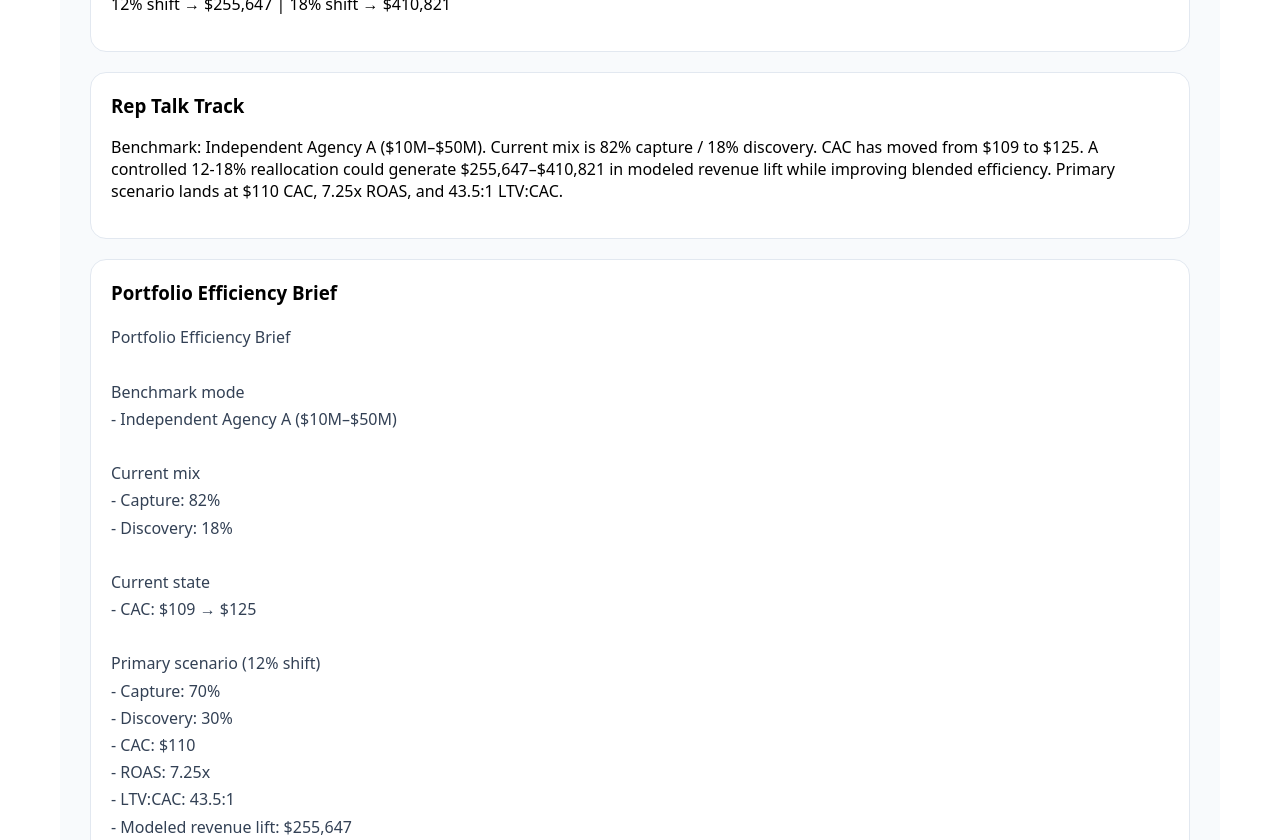
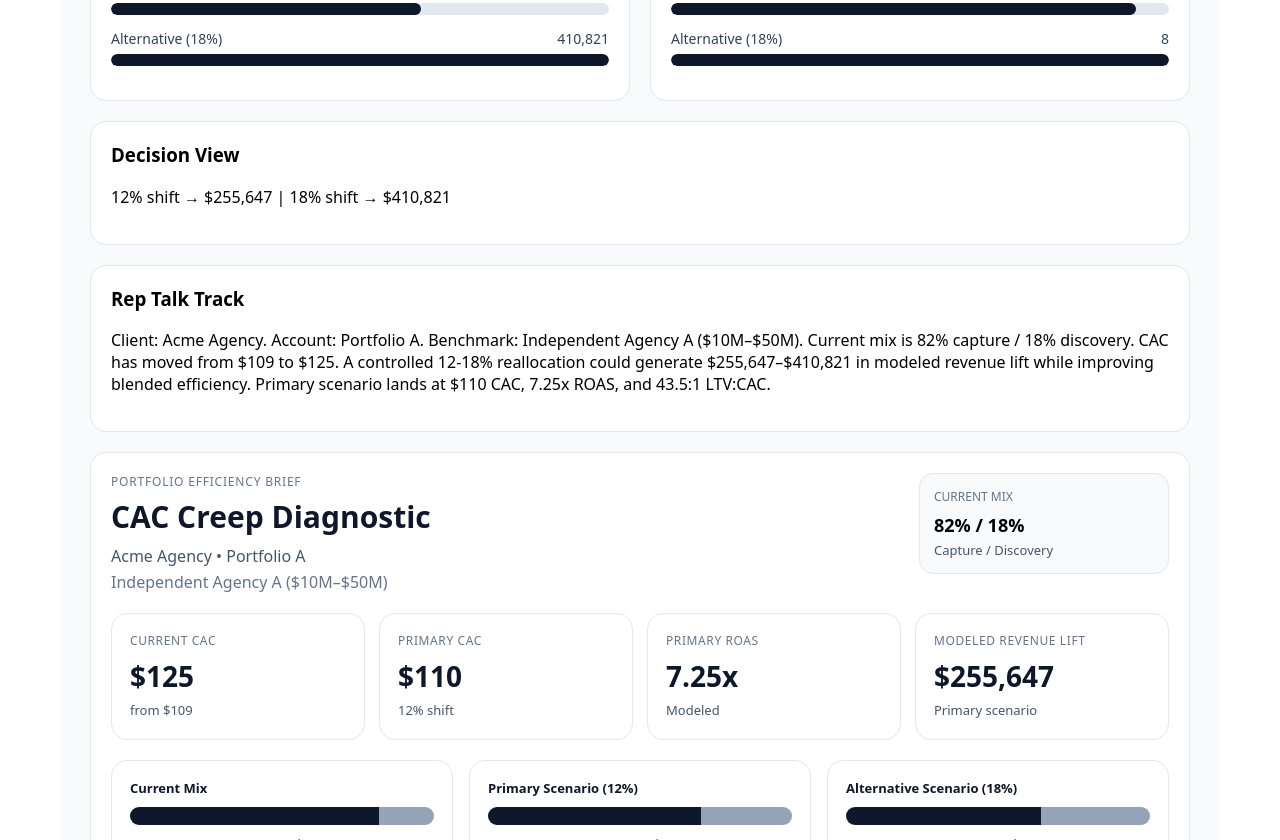
Before and after one commit to ScottMHarris1/revenue-architecture-tools, a Next.js app: page / in a window 1280 px wide. Shown: the part 1960-2800 px from the top of the page. Built offline with nearby package versions, Linux system fonts and the light colour scheme.

Commit message:
Update page.tsx

```diff
--- a/app/page.tsx
+++ b/app/page.tsx
@@ -16,6 +16,9 @@ import {
 import { formatMoney, formatROAS, formatRatio } from "../lib/format";
 
 export default function Page() {
+  const [clientName, setClientName] = useState("Acme Agency");
+  const [accountName, setAccountName] = useState("Portfolio A");
+
   const [spend, setSpend] = useState(300000);
   const [conversions, setConversions] = useState(2400);
   const [priorSpend, setPriorSpend] = useState(250000);
@@ -89,7 +92,7 @@ export default function Page() {
     ]
   );
 
-  const repSummary = `Benchmark: ${
+  const repSummary = `Client: ${clientName}. Account: ${accountName}. Benchmark: ${
     benchmarkLabels[benchmarkMode]
   }. Current mix is ${captureMix}% capture / ${discoveryMix}% discovery. CAC has moved from ${formatMoney(
     A.priorCAC
@@ -102,6 +105,12 @@ export default function Page() {
   )} CAC, ${formatROAS(A.roas)} ROAS, and ${formatRatio(A.ltvToCac)} LTV:CAC.`;
 
   const clientExport = `Portfolio Efficiency Brief
+
+Client
+- ${clientName}
+
+Account / Portfolio
+- ${accountName}
 
 Benchmark mode
 - ${benchmarkLabels[benchmarkMode]}
@@ -144,6 +153,10 @@ Run a controlled ${shiftA}% to ${shiftB}% reallocation test, hold spend flat, an
     setTimeout(() => setCopiedClient(false), 1500);
   }
 
+  function handlePrintBrief() {
+    window.print();
+  }
+
   const maxLift = Math.max(A.lift, B.lift, 1);
   const maxRoas = Math.max(A.roas, B.roas, 1);
 
@@ -157,25 +170,88 @@ Run a controlled ${shiftA}% to ${shiftB}% reallocation test, hold spend flat, an
         minHeight: "100vh",
       }}
     >
+      <style>{`
+        @media print {
+          body {
+            background: white !important;
+          }
+
+          .no-print {
+            display: none !important;
+          }
+
+          .print-only-brief {
+            display: block !important;
+          }
+
+          .print-page {
+            max-width: 100% !important;
+            margin: 0 !important;
+            padding: 0 !important;
+          }
+
+          .print-card {
+            border: 1px solid #e2e8f0 !important;
+            box-shadow: none !important;
+            break-inside: avoid;
+          }
+        }
+
+        .print-only-brief {
+          display: none;
+        }
+
+        input, select {
+          width: 100%;
+          padding: 10px;
+          border-radius: 10px;
+          border: 1px solid #cbd5e1;
+          background: white;
+          box-sizing: border-box;
+        }
+      `}</style>
+
+      <div className="print-page">
+        <div className="no-print">
           <h1 style={{ fontSize: 32, marginBottom: 20 }}>
-        CAC Creep Calculator (V4)
+            CAC Creep Calculator (V6)
           </h1>
 
           <Card>
             <h3 style={{ marginTop: 0 }}>Inputs</h3>
+
+            <div
+              style={{
+                display: "grid",
+                gridTemplateColumns: "1fr 1fr",
+                gap: 12,
+                marginBottom: 14,
+              }}
+            >
+              <div>
+                <label style={{ display: "block", marginBottom: 6 }}>Client Name</label>
+                <input
+                  value={clientName}
+                  onChange={(e) => setClientName(e.target.value)}
+                  placeholder="Acme Agency"
+                />
+              </div>
+
+              <div>
+                <label style={{ display: "block", marginBottom: 6 }}>Account / Portfolio Name</label>
+                <input
+                  value={accountName}
+                  onChange={(e) => setAccountName(e.target.value)}
+                  placeholder="Portfolio A"
+                />
+              </div>
+            </div>
 
             <div style={{ marginBottom: 14 }}>
               <label style={{ display: "block", marginBottom: 6 }}>Benchmark Mode</label>
               <select
                 value={benchmarkMode}
                 onChange={(e) => setBenchmarkMode(e.target.value as BenchmarkMode)}
-            style={{
-              width: "100%",
-              padding: 10,
-              borderRadius: 10,
-              border: "1px solid #cbd5e1",
-              background: "#fff",
-            }}
               >
                 {Object.entries(benchmarkLabels).map(([value, label]) => (
                   <option key={value} value={value}>
@@ -294,7 +370,7 @@ Run a controlled ${shiftA}% to ${shiftB}% reallocation test, hold spend flat, an
               }}
             >
               <h3 style={{ margin: 0 }}>Current System</h3>
-          <div style={{ display: "flex", gap: 10 }}>
+              <div style={{ display: "flex", gap: 10, flexWrap: "wrap" }}>
                 <ActionButton
                   label={copiedSummary ? "Summary Copied" : "Copy Summary"}
                   onClick={handleCopySummary}
@@ -303,10 +379,17 @@ Run a controlled ${shiftA}% to ${shiftB}% reallocation test, hold spend flat, an
                   label={copiedClient ? "Client Export Copied" : "Copy Client Export"}
                   onClick={handleCopyClientExport}
                 />
+                <ActionButton
+                  label="Print Brief"
+                  onClick={handlePrintBrief}
+                />
               </div>
             </div>
 
             <p style={{ marginTop: 14 }}>
+              Client: <strong>{clientName}</strong> | Account: <strong>{accountName}</strong>
+            </p>
+            <p style={{ marginTop: 8 }}>
               CAC: {formatMoney(A.priorCAC)} → {formatMoney(A.currentCAC)}
             </p>
           </Card>
@@ -416,8 +499,177 @@ Run a controlled ${shiftA}% to ${shiftB}% reallocation test, hold spend flat, an
             <h3 style={{ marginTop: 0 }}>Rep Talk Track</h3>
             <p>{repSummary}</p>
           </Card>
+        </div>
 
-      <Card style={{ marginTop: 20 }}>
+        <Card className="print-card print-only-brief" style={{ marginTop: 20 }}>
+          <div
+            style={{
+              display: "flex",
+              justifyContent: "space-between",
+              alignItems: "flex-start",
+              gap: 20,
+              marginBottom: 20,
+            }}
+          >
+            <div>
+              <div
+                style={{
+                  fontSize: 12,
+                  textTransform: "uppercase",
+                  letterSpacing: 0.8,
+                  color: "#64748b",
+                }}
+              >
+                Portfolio Efficiency Brief
+              </div>
+              <h2 style={{ margin: "6px 0 0 0", fontSize: 30, color: "#0f172a" }}>
+                CAC Creep Diagnostic
+              </h2>
+              <div style={{ marginTop: 8, color: "#475569" }}>
+                {clientName} • {accountName}
+              </div>
+              <div style={{ marginTop: 4, color: "#64748b" }}>
+                {benchmarkLabels[benchmarkMode]}
+              </div>
+            </div>
+
+            <div
+              style={{
+                background: "#f8fafc",
+                border: "1px solid #e2e8f0",
+                borderRadius: 14,
+                padding: 14,
+                minWidth: 220,
+              }}
+            >
+              <div style={{ fontSize: 12, textTransform: "uppercase", color: "#64748b" }}>
+                Current Mix
+              </div>
+              <div style={{ marginTop: 8, fontSize: 18, fontWeight: 700 }}>
+                {captureMix}% / {discoveryMix}%
+              </div>
+              <div style={{ marginTop: 4, fontSize: 13, color: "#475569" }}>
+                Capture / Discovery
+              </div>
+            </div>
+          </div>
+
+          <div
+            style={{
+              display: "grid",
+              gridTemplateColumns: "repeat(4, minmax(0, 1fr))",
+              gap: 14,
+              marginBottom: 20,
+            }}
+          >
+            <MetricCard
+              label="Current CAC"
+              value={formatMoney(A.currentCAC)}
+              subtext={`from ${formatMoney(A.priorCAC)}`}
+            />
+            <MetricCard
+              label="Primary CAC"
+              value={formatMoney(A.newCAC)}
+              subtext={`${shiftA}% shift`}
+            />
+            <MetricCard
+              label="Primary ROAS"
+              value={formatROAS(A.roas)}
+              subtext="Modeled"
+            />
+            <MetricCard
+              label="Modeled Revenue Lift"
+              value={formatMoney(A.lift)}
+              subtext="Primary scenario"
+            />
+          </div>
+
+          <div
+            style={{
+              display: "grid",
+              gridTemplateColumns: "1fr 1fr 1fr",
+              gap: 16,
+              marginBottom: 20,
+            }}
+          >
+            <MixShiftCard
+              title="Current Mix"
+              capture={captureMix}
+              discovery={discoveryMix}
+            />
+            <MixShiftCard
+              title={`Primary Scenario (${shiftA}%)`}
+              capture={A.modeledCaptureMix}
+              discovery={A.modeledDiscoveryMix}
+            />
+            <MixShiftCard
+              title={`Alternative Scenario (${shiftB}%)`}
+              capture={B.modeledCaptureMix}
+              discovery={B.modeledDiscoveryMix}
+            />
+          </div>
+
+          <div
+            style={{
+              display: "grid",
+              gridTemplateColumns: "1fr 1fr",
+              gap: 20,
+              marginBottom: 20,
+            }}
+          >
+            <div
+              style={{
+                border: "1px solid #e2e8f0",
+                borderRadius: 16,
+                padding: 16,
+                background: "#f8fafc",
+              }}
+            >
+              <h3 style={{ marginTop: 0 }}>Recommendation</h3>
+              <p style={{ marginBottom: 0, lineHeight: 1.7, color: "#334155" }}>
+                Run a controlled {shiftA}% to {shiftB}% reallocation from capture into discovery,
+                hold spend flat, and inspect CAC, blended efficiency, and modeled revenue lift
+                before scaling.
+              </p>
+            </div>
+
+            <div
+              style={{
+                border: "1px solid #e2e8f0",
+                borderRadius: 16,
+                padding: 16,
+                background: "#f8fafc",
+              }}
+            >
+              <h3 style={{ marginTop: 0 }}>Rep Summary</h3>
+              <p style={{ marginBottom: 0, lineHeight: 1.7, color: "#334155" }}>
+                {repSummary}
+              </p>
+            </div>
+          </div>
+
+          <div
+            style={{
+              border: "1px solid #e2e8f0",
+              borderRadius: 16,
+              padding: 16,
+              background: "#f8fafc",
+            }}
+          >
+            <h3 style={{ marginTop: 0 }}>Client Export</h3>
+            <div
+              style={{
+                whiteSpace: "pre-wrap",
+                lineHeight: 1.7,
+                color: "#334155",
+              }}
+            >
+              {clientExport}
+            </div>
+          </div>
+        </Card>
+
+        <Card className="no-print" style={{ marginTop: 20 }}>
           <h3 style={{ marginTop: 0 }}>Portfolio Efficiency Brief</h3>
           <div
             style={{
@@ -430,5 +682,6 @@ Run a controlled ${shiftA}% to ${shiftB}% reallocation test, hold spend flat, an
           </div>
         </Card>
       </div>
+    </div>
   );
 }
```
Lines whose indentation alone changed are shown as unchanged.
